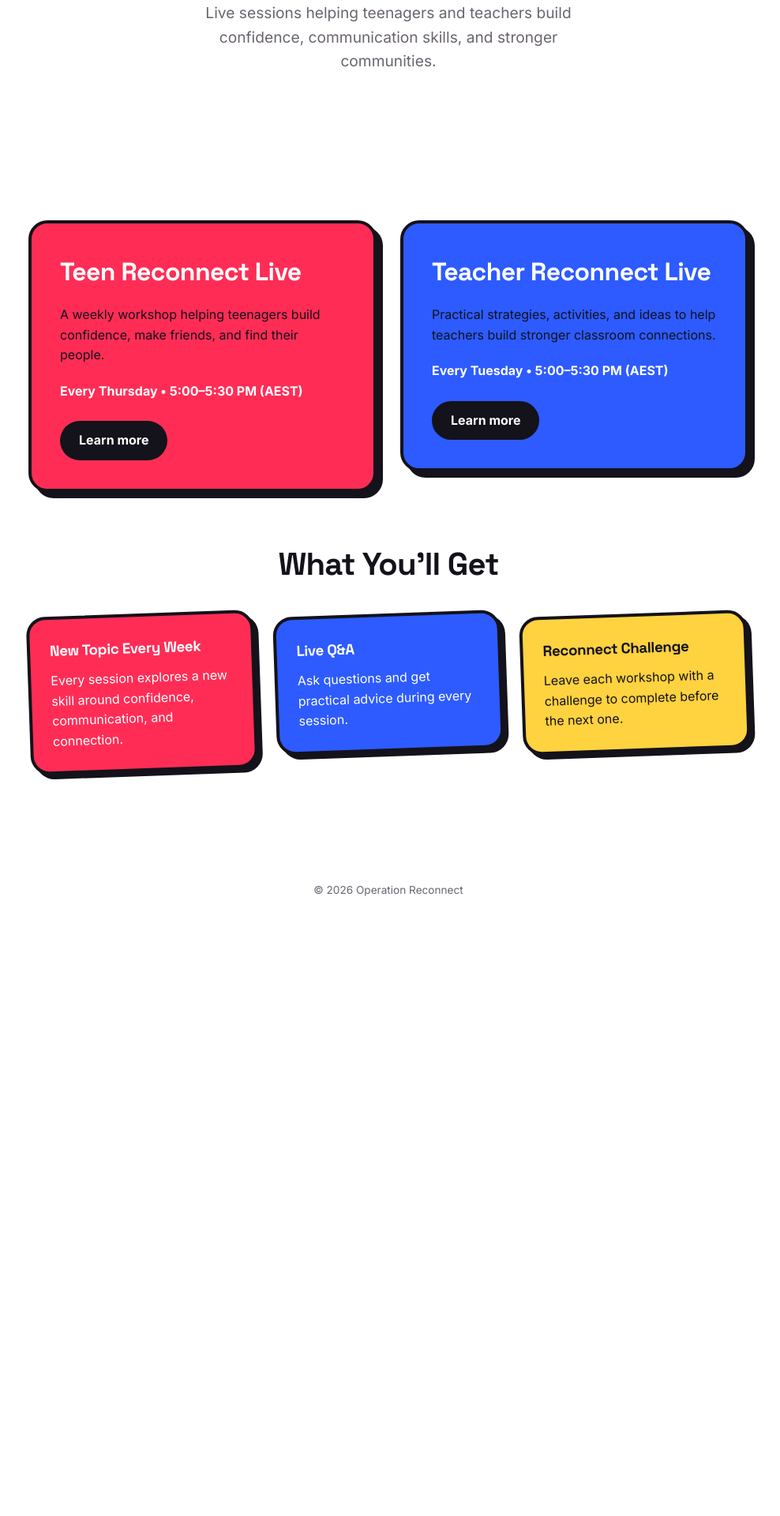
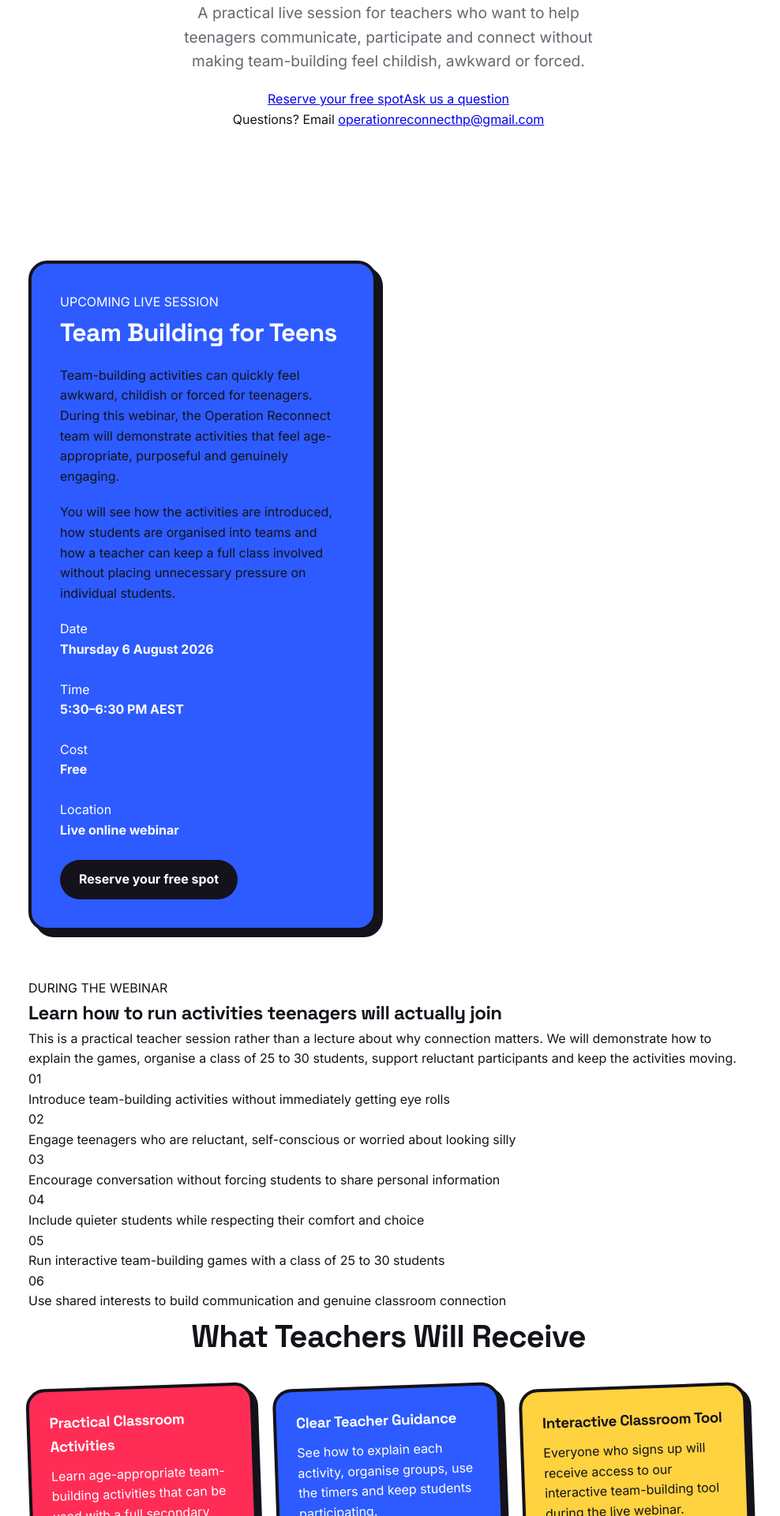
Before and after one commit to developmentalhub/operation-reconnect, a Next.js app: page /webinars in a window 1280 px wide. Shown: the part 520-2440 px from the top of the page at 79% size, without its empty margins (148-1136 px from the left). Before the commit the page ends 1699 px from the top, so only its background shows below. Built offline with nearby package versions, Linux system fonts and the light colour scheme.

Commit message:
Update teacher webinar page and registration links

```diff
--- a/app/webinars/page.js
+++ b/app/webinars/page.js
@@ -1,41 +1,55 @@
-import Reveal from '../components/Reveal';
+import Reveal from "../components/Reveal";
 
-const options = [
+const registrationLink =
+  "https://docs.google.com/forms/d/e/1FAIpQLSda-3B0JM14IaHojgZpRm00UeWMJ2sJQ8-kCY8nsHGNgOQbOQ/viewform";
+
+const contactEmail = "operationreconnecthp@gmail.com";
+
+const webinarDetails = [
   {
-    title: "Teen Reconnect Live",
+    label: "Date",
+    value: "Thursday 6 August 2026",
+  },
+  {
+    label: "Time",
+    value: "5:30–6:30 PM AEST",
+  },
+  {
+    label: "Cost",
+    value: "Free",
+  },
+  {
+    label: "Location",
+    value: "Live online webinar",
+  },
+];
+
+const webinarTopics = [
+  "Introduce team-building activities without immediately getting eye rolls",
+  "Engage teenagers who are reluctant, self-conscious or worried about looking silly",
+  "Encourage conversation without forcing students to share personal information",
+  "Include quieter students while respecting their comfort and choice",
+  "Run interactive team-building games with a class of 25 to 30 students",
+  "Use shared interests to build communication and genuine classroom connection",
+];
+
+const teacherTakeaways = [
+  {
+    label: "Practical Classroom Activities",
     description:
-      "A weekly workshop helping teenagers build confidence, make friends, and find their people.",
-    time: "Every Thursday • 5:00–5:30 PM (AEST)",
-    link: "/webinars/teens",
+      "Learn age-appropriate team-building activities that can be used with a full secondary classroom.",
     tone: "coral",
   },
   {
-    title: "Teacher Reconnect Live",
+    label: "Clear Teacher Guidance",
     description:
-      "Practical strategies, activities, and ideas to help teachers build stronger classroom connections.",
-    time: "Every Tuesday • 5:00–5:30 PM (AEST)",
-    link: "/webinars/teachers",
-    tone: "blue",
-  },
-];
-
-const perks = [
-  {
-    label: "New Topic Every Week",
-    description:
-      "Every session explores a new skill around confidence, communication, and connection.",
-    tone: "coral",
-  },
-  {
-    label: "Live Q&A",
-    description:
-      "Ask questions and get practical advice during every session.",
+      "See how to explain each activity, organise groups, use the timers and keep students participating.",
     tone: "blue",
   },
   {
-    label: "Reconnect Challenge",
+    label: "Interactive Classroom Tool",
     description:
-      "Leave each workshop with a challenge to complete before the next one.",
+      "Everyone who signs up will receive access to our interactive team-building tool during the live webinar.",
     tone: "yellow",
   },
 ];
@@ -43,90 +57,258 @@ const perks = [
 export default function WebinarsPage() {
   return (
     <main>
+      <section className="webinar-hero">
+        <div className="webinar-badge">FREE LIVE TEACHER WEBINAR</div>
 
-      <section className="webinar-hero">
+        <h1>Team Building for Teens Without the Eye Rolls</h1>
 
-        <div className="webinar-badge">
-          RECONNECT LIVE
+        <p className="webinar-subtitle">
+          A practical live session for teachers who want to help teenagers
+          communicate, participate and connect without making team-building
+          feel childish, awkward or forced.
+        </p>
+
+        <div className="webinar-hero-actions">
+          <a
+            href={registrationLink}
+            target="_blank"
+            rel="noopener noreferrer"
+            className="webinar-primary-button"
+          >
+            Reserve your free spot
+          </a>
+
+          <a
+            href={`mailto:${contactEmail}`}
+            className="webinar-secondary-button"
+          >
+            Ask us a question
+          </a>
         </div>
 
-        <h1>
-          Weekly Webinars For Real Connection
-        </h1>
-
-        <p className="webinar-subtitle">
-          Live sessions helping teenagers and teachers
-          build confidence, communication skills,
-          and stronger communities.
+        <p className="webinar-contact">
+          Questions? Email{" "}
+          <a href={`mailto:${contactEmail}`}>{contactEmail}</a>
         </p>
-
       </section>
 
-<div className="hand-note webinar-choice-note">
-  ↓ pick your path
-</div>
+      <div className="hand-note webinar-choice-note">
+        ↓ Thursday 6 August 2026
+      </div>
+
       <section className="webinar-options">
+        <Reveal>
+          <div className="webinar-option tone-blue featured-webinar-option">
+            <div className="webinar-option-heading">
+              <span className="webinar-option-label">
+                UPCOMING LIVE SESSION
+              </span>
 
-        {options.map((option, i) => (
-          <Reveal key={option.title} delay={i * 100}>
+              <h2>Team Building for Teens</h2>
+            </div>
 
-            <div className={`webinar-option tone-${option.tone}`}>
+            <p>
+              Team-building activities can quickly feel awkward, childish or
+              forced for teenagers. During this webinar, the Operation
+              Reconnect team will demonstrate activities that feel
+              age-appropriate, purposeful and genuinely engaging.
+            </p>
 
-              <h2>
-                {option.title}
-              </h2>
+            <p>
+              You will see how the activities are introduced, how students are
+              organised into teams and how a teacher can keep a full class
+              involved without placing unnecessary pressure on individual
+              students.
+            </p>
+
+            <div className="webinar-detail-grid">
+              {webinarDetails.map((detail) => (
+                <div className="webinar-detail-card" key={detail.label}>
+                  <span>{detail.label}</span>
+                  <strong>{detail.value}</strong>
+                </div>
+              ))}
+            </div>
+
+            <a
+              href={registrationLink}
+              target="_blank"
+              rel="noopener noreferrer"
+              className="webinar-primary-button"
+            >
+              Reserve your free spot
+            </a>
+          </div>
+        </Reveal>
+      </section>
+
+      <section className="webinar-learning-section">
+        <Reveal>
+          <div className="webinar-learning-copy">
+            <span className="webinar-section-label">
+              DURING THE WEBINAR
+            </span>
+
+            <h2>
+              Learn how to run activities teenagers will actually join
+            </h2>
+
+            <p>
+              This is a practical teacher session rather than a lecture about
+              why connection matters. We will demonstrate how to explain the
+              games, organise a class of 25 to 30 students, support reluctant
+              participants and keep the activities moving.
+            </p>
+          </div>
+        </Reveal>
+
+        <div className="webinar-topic-grid">
+          {webinarTopics.map((topic, index) => (
+            <Reveal key={topic} delay={index * 70}>
+              <div className="webinar-topic-card">
+                <span>{String(index + 1).padStart(2, "0")}</span>
+                <p>{topic}</p>
+              </div>
+            </Reveal>
+          ))}
+        </div>
+      </section>
+
+      <section className="perks-section">
+        <h2>What Teachers Will Receive</h2>
+
+        <div className="perk-row">
+          {teacherTakeaways.map((perk, index) => (
+            <Reveal key={perk.label} delay={index * 100}>
+              <div className={`perk-badge tone-${perk.tone}`}>
+                <h3>{perk.label}</h3>
+                <p>{perk.description}</p>
+              </div>
+            </Reveal>
+          ))}
+        </div>
+      </section>
+
+      <section className="webinar-tool-section">
+        <Reveal>
+          <div className="webinar-tool-card">
+            <div>
+              <span className="webinar-section-label">
+                INCLUDED FOR THOSE WHO SIGN UP
+              </span>
+
+              <h2>Interactive Team-Building Classroom Tool</h2>
 
               <p>
-                {option.description}
+                Everyone who signs up for the webinar will receive access to
+                our interactive classroom tool during the live session.
               </p>
 
-              <strong>
-                {option.time}
-              </strong>
+              <p>
+                The tool can be projected onto the classroom screen and guides
+                teachers through:
+              </p>
 
-              <a href={option.link}>
-                Learn more
-              </a>
-
+              <ul className="webinar-tool-list">
+                <li>creating five or six student teams</li>
+                <li>running timed whole-class connection activities</li>
+                <li>facilitating Two Truths and a Dream</li>
+                <li>completing short six-minute interest-circle challenges</li>
+                <li>recording team points and class progress</li>
+                <li>finishing with a class reflection</li>
+              </ul>
             </div>
 
-          </Reveal>
-        ))}
-
+            <a
+              href={registrationLink}
+              target="_blank"
+              rel="noopener noreferrer"
+              className="webinar-primary-button"
+            >
+              Sign up and receive the tool
+            </a>
+          </div>
+        </Reveal>
       </section>
 
+      <section className="webinar-audience-section">
+        <Reveal>
+          <div className="webinar-audience-card">
+            <span className="webinar-section-label">
+              WHO THIS SESSION IS FOR
+            </span>
 
-      <section className="perks-section">
+            <h2>Designed for teachers working with teenagers</h2>
 
-        <h2>
-          What You'll Get
-        </h2>
+            <p>
+              This webinar is suitable for secondary teachers, specialist
+              teachers, wellbeing staff, learning support teachers and
+              educators supporting teenage students.
+            </p>
 
-        <div className="perk-row">
-
-          {perks.map((perk, i) => (
-            <Reveal key={perk.label} delay={i * 100}>
-
-              <div className={`perk-badge tone-${perk.tone}`}>
-
-                <h3>
-                  {perk.label}
-                </h3>
-
-                <p>
-                  {perk.description}
-                </p>
-
-              </div>
-
-            </Reveal>
-          ))}
-
-        </div>
-
+            <p>
+              You do not need previous team-building experience. The
+              activities will be demonstrated step by step so you can
+              understand how to use them with your own class.
+            </p>
+          </div>
+        </Reveal>
       </section>
 
+      <section className="upcoming-webinars-section">
+        <Reveal>
+          <div className="upcoming-webinars-card">
+            <span className="webinar-section-label">
+              MORE TEACHER TOPICS COMING SOON
+            </span>
 
+            <h2>More practical Operation Reconnect webinars are coming</h2>
+
+            <p>
+              This team-building session is the first webinar in our teacher
+              series. We will be announcing more practical sessions focused on
+              teenage confidence, communication, participation and meaningful
+              connection.
+            </p>
+
+            <p>
+              Future topics and dates will be shared soon.
+            </p>
+          </div>
+        </Reveal>
+      </section>
+
+      <section className="webinar-final-cta">
+        <Reveal>
+          <div className="webinar-final-cta-card">
+            <span className="webinar-section-label">
+              FREE REGISTRATION
+            </span>
+
+            <h2>Reserve your place for Thursday 6 August</h2>
+
+            <p>
+              Join us live from 5:30 PM to 6:30 PM AEST and leave with
+              practical activities you can use with teenagers in your
+              classroom.
+            </p>
+
+            <a
+              href={registrationLink}
+              target="_blank"
+              rel="noopener noreferrer"
+              className="webinar-primary-button"
+            >
+              Reserve your free spot
+            </a>
+
+            <p className="webinar-contact">
+              Need help registering? Email{" "}
+              <a href={`mailto:${contactEmail}`}>{contactEmail}</a>
+            </p>
+          </div>
+        </Reveal>
+      </section>
     </main>
   );
 }
```
